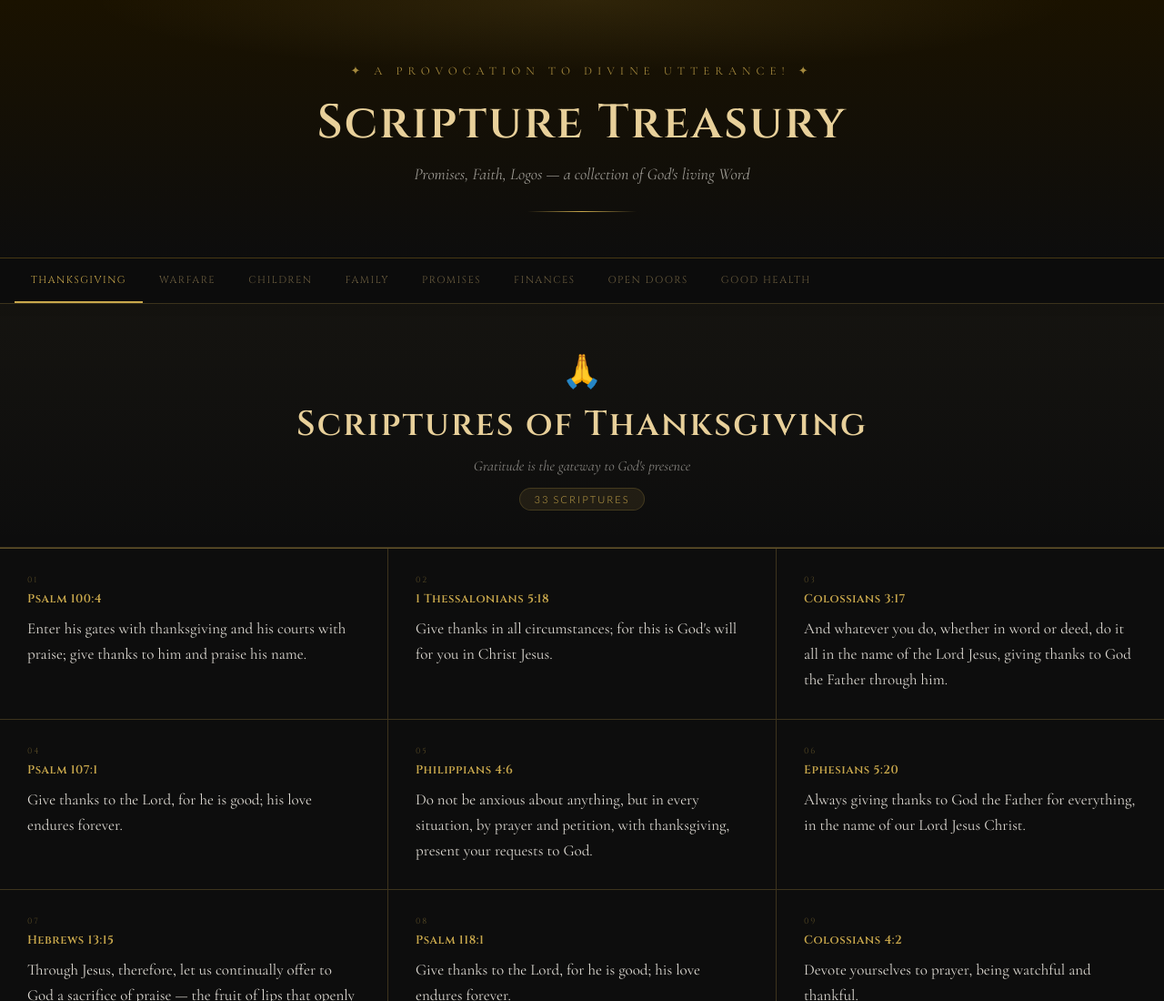
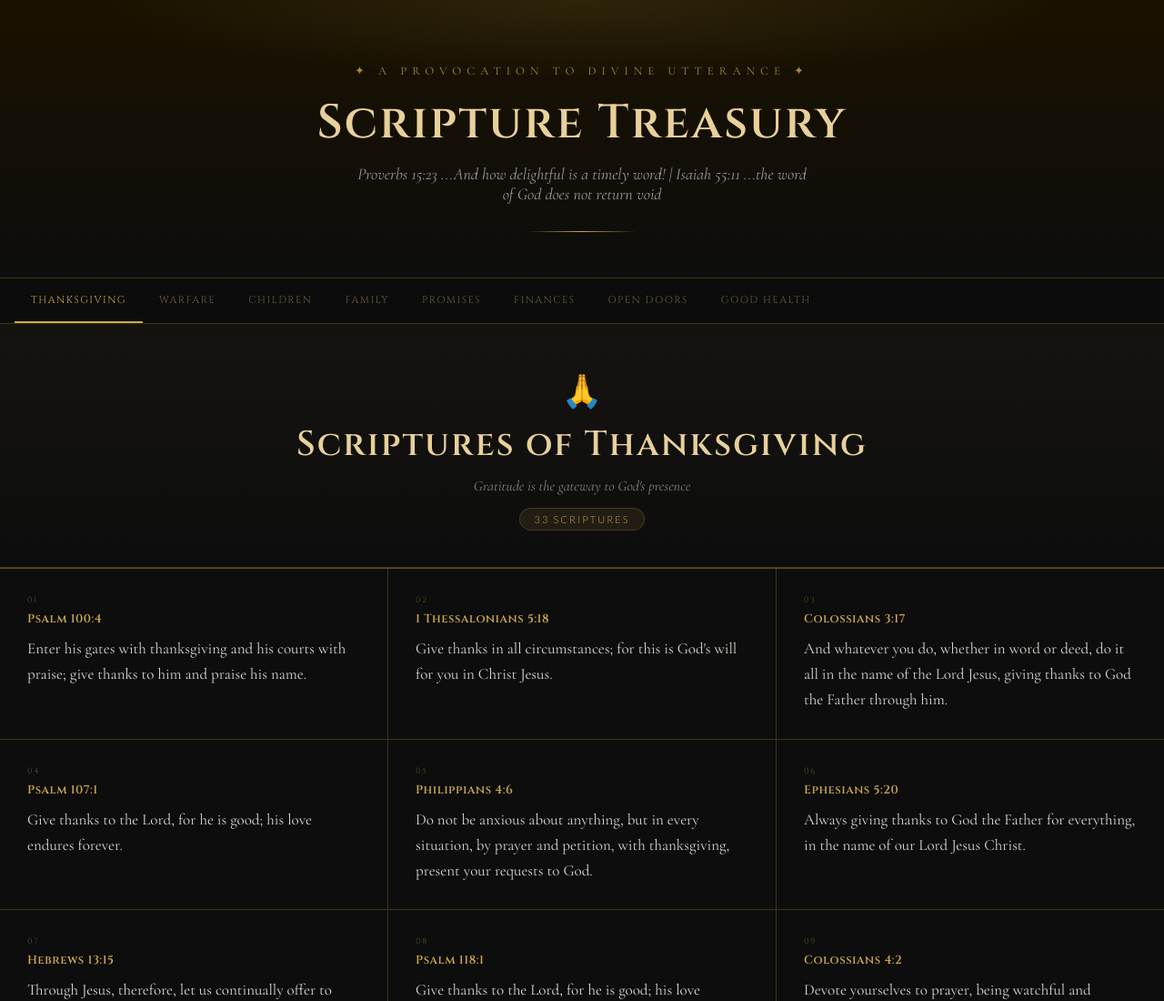
Before and after one commit to aishabuzu/scriptures_treasury, a plain HTML site: page index.html in a window 1280 px wide. Shown: the top 1100 px of the page at 91% size. Drawn offline with nearby package versions, Linux system fonts and the light colour scheme.

Commit message:
Update index.html

```diff
--- a/index.html
+++ b/index.html
@@ -202,9 +202,9 @@
 <body>
 
 <div class="hero">
-  <div class="hero-ornament">✦ A Provocation to Divine Utterance! ✦</div>
+  <div class="hero-ornament">✦ A Provocation to Divine Utterance ✦</div>
   <h1>Scripture Treasury</h1>
-  <p>Promises, Faith, Logos — a collection of God's living Word</p>
+  <p> Proverbs 15:23 ...And how delightful is a timely word! | Isaiah 55:11 ...the word of God does not return void </p>
   <div class="hero-divider"></div>
 </div>
 
```
